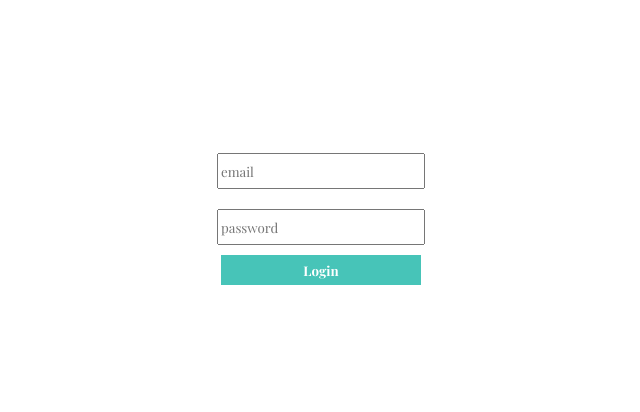
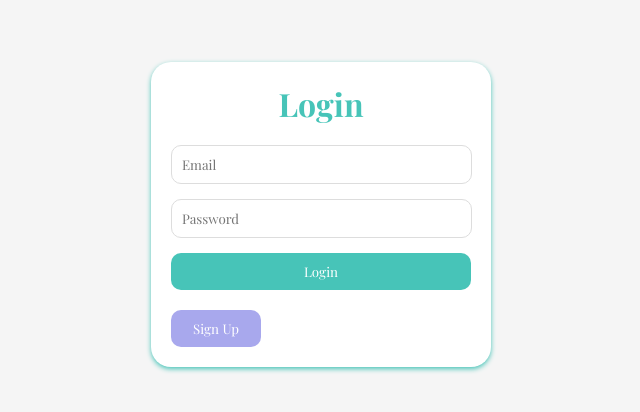
Before and after one commit to Aristox173/autohub, a React (Create React App) app: page /login in a window 1280 px wide. Shown: the part 186-598 px from the top of the page, without its empty margins (319-959 px from the left). Built offline with nearby package versions, Linux system fonts and the light colour scheme; no server answers; a web font is replaced by a local one.

Commit message:
Add Logout

```diff
--- a/src/styles/login.scss
+++ b/src/styles/login.scss
@@ -1,34 +1,68 @@
 .login {
+    display: flex;
+    justify-content: center;
+    align-items: center;
     height: 100vh;
-    display: flex;
-    align-items: center;
-    justify-content: center;
+    background-color: #f5f5f5;
 
-    form {
-        display: flex;
-        flex-direction: column;
-        align-items: center;
+    .loginContainer {
+        width: 300px;
+        padding: 20px;
+        background-color: #fff;
+        border-radius: 20px;
+        box-shadow: 0 2px 5px rgba(71, 196, 184, 1);
 
-        input {
-            width: 200px;
-            height: 30px;
-            margin: 10px;
+        .loginHeader {
+            margin-bottom: 20px;
+
+            h1 {
+                text-align: center;
+                color: rgba(71, 196, 184, 1);
+            }
         }
 
-        button {
-            width: 200px;
-            height: 30px;
-            border: none;
-            background-color: rgb(71, 196, 184);
-            color: white;
-            font-weight: bold;
-            cursor: pointer;
+        .loginForm {
+            display: flex;
+            flex-direction: column;
+
+            .loginInput {
+                width: 93%;
+                padding: 10px;
+                margin-bottom: 15px;
+                border: 1px solid #ddd;
+                border-radius: 10px;
+            }
+
+            .loginBtn {
+                width: 100%;
+                padding: 10px;
+                background-color: rgba(71, 196, 184, 1);
+                color: #fff;
+                border: none;
+                border-radius: 10px;
+                cursor: pointer;
+                transition: background-color 0.3s ease;
+            }
+
+            .loginBtn:hover {
+                background-color: rgb(63, 171, 158);
+            }
         }
 
-        span{
-            font-size: 12px;
-            color: red;
-            margin-top: 10px;
+        .signButton {
+            width: 30%;
+            padding: 10px;
+            margin-top: 20px;
+            background-color: rgb(168, 168, 237);
+            color: #fff;
+            border: none;
+            border-radius: 10px;
+            cursor: pointer;
+            transition: background-color 0.3s ease;
+        }
+
+        .signButton:hover {
+            background-color: rgb(125, 125, 173);
         }
     }
 }
--- a/src/views/Login.jsx
+++ b/src/views/Login.jsx
@@ -4,6 +4,7 @@ import { signInWithEmailAndPassword } from "firebase/auth";
 import { auth } from "../firebase/firebase";
 import { useNavigate } from "react-router-dom";
 import { AuthContext } from "../context/AuthContext";
+import Swal from "sweetalert2";
 
 const Login = () => {
   const [error, setError] = useState(false);
@@ -17,6 +18,11 @@ const Login = () => {
   const handleLogin = (e) => {
     e.preventDefault();
 
+    if (!email || !password) {
+      Swal.fire("Please enter both email and password!");
+      return;
+    }
+
     signInWithEmailAndPassword(auth, email, password)
       .then((userCredential) => {
         // Signed up
@@ -25,25 +31,39 @@ const Login = () => {
         navigate("/");
       })
       .catch((error) => {
+        Swal.fire("Invalid email or password. Please try again.");
+
         setError(true);
       });
   };
+
   return (
     <div className="login">
+      <div className="loginContainer">
+        <div className="loginHeader">
+          <h1>Login</h1>
+        </div>
+        <div className="loginForm">
           <form onSubmit={handleLogin}>
             <input
               type="email"
-          placeholder="email"
+              placeholder="Email"
               onChange={(e) => setEmail(e.target.value)}
+              className="loginInput"
             />
             <input
               type="password"
-          placeholder="password"
+              placeholder="Password"
               onChange={(e) => setPassword(e.target.value)}
+              className="loginInput"
             />
-        <button type="submit">Login</button>
-        {error && <span>Wrong Email or Password!</span>}
+            <button type="submit" className="loginBtn">
+              Login
+            </button>
           </form>
+          <button className="signButton">Sign Up</button>
+        </div>
+      </div>
     </div>
   );
 };
--- a/src/views/components/DayNightToggle.jsx
+++ /dev/null
@@ -1,19 +0,0 @@
-import "../../styles/daynighttoggle.scss"
-
-function DayNightToggle() {
-  return (
-    <div>
-        <input type="checkbox" id='darkmode-toggle'/>
-        <label for="darkmode-toggle">
-            <svg className="moon" viewBox="0 0 24 24" fill="none" xmlns="http://www.w3.org/2000/svg">
-                <path d="M3.32031 11.6835C3.32031 16.6541 7.34975 20.6835 12.3203 20.6835C16.1075 20.6835 19.3483 18.3443 20.6768 15.032C19.6402 15.4486 18.5059 15.6834 17.3203 15.6834C12.3497 15.6834 8.32031 11.654 8.32031 6.68342C8.32031 5.50338 8.55165 4.36259 8.96453 3.32996C5.65605 4.66028 3.32031 7.89912 3.32031 11.6835Z" stroke="#000000" stroke-width="2" stroke-linecap="round" stroke-linejoin="round"/>
-            </svg>
-            <svg className="sun" viewBox="0 0 24 24" fill="none" xmlns="http://www.w3.org/2000/svg">
-                <path d="M12 3V4M12 20V21M4 12H3M6.31412 6.31412L5.5 5.5M17.6859 6.31412L18.5 5.5M6.31412 17.69L5.5 18.5001M17.6859 17.69L18.5 18.5001M21 12H20M16 12C16 14.2091 14.2091 16 12 16C9.79086 16 8 14.2091 8 12C8 9.79086 9.79086 8 12 8C14.2091 8 16 9.79086 16 12Z" stroke="#000000" stroke-width="2" stroke-linecap="round" stroke-linejoin="round"/>
-            </svg>
-        </label>
-    </div>
-  )
-}
-
-export default DayNightToggle
--- a/src/views/components/Sidebar.jsx
+++ b/src/views/components/Sidebar.jsx
@@ -1,5 +1,4 @@
 import "../../styles/sidebar.scss";
-import DayNightToggle from "../components/DayNightToggle";
 import DashboardCustomizeOutlinedIcon from "@mui/icons-material/DashboardCustomizeOutlined";
 import CarRepairOutlinedIcon from "@mui/icons-material/CarRepairOutlined";
 import HomeRepairServiceOutlinedIcon from "@mui/icons-material/HomeRepairServiceOutlined";
@@ -11,8 +10,40 @@ import SettingsSuggestOutlinedIcon from "@mui/icons-material/SettingsSuggestOutl
 import AccountBoxOutlinedIcon from "@mui/icons-material/AccountBoxOutlined";
 import ExitToAppOutlinedIcon from "@mui/icons-material/ExitToAppOutlined";
 import { Link } from "react-router-dom";
+import { signOut } from "firebase/auth";
+import { auth } from "../../firebase/firebase";
+import { AuthContext } from "../../context/AuthContext.js";
+import { useContext, useEffect } from "react";
+import { useNavigate, useLocation } from "react-router-dom";
 
 const Sidebar = () => {
+  const { dispatch } = useContext(AuthContext);
+  const navigate = useNavigate();
+  const location = useLocation();
+
+  const handleLogout = async (e) => {
+    e.preventDefault();
+
+    try {
+      await signOut(auth); // Sign out using Firebase auth
+
+      // Update the state to logout the user
+      dispatch({ type: "LOGOUT" });
+
+      // Redirect to the login page
+      navigate("/login");
+    } catch (error) {
+      console.error("Error signing out:", error);
+    }
+  };
+
+  /*useEffect(() => {
+    if (location.pathname === "") {
+      console.log("You are on the login page.");
+    } else {
+    }
+  }, [location.pathname]);*/
+
   return (
     <div className="sidebar">
       <div className="top">
@@ -118,7 +149,7 @@ const Sidebar = () => {
             </button>
           </li>
           <li>
-            <button>
+            <button onClick={handleLogout}>
               <span>
                 <ExitToAppOutlinedIcon className="icon" />
                 Logout
@@ -128,9 +159,7 @@ const Sidebar = () => {
         </ul>
       </div>
       <hr />
-      <div className="bottom">
-        <DayNightToggle />
-      </div>
+      <div className="bottom"></div>
     </div>
   );
 };
```
Also changed, not shown: src/styles/daynighttoggle.scss (deleted, +0 -70 lines). Lines whose indentation alone changed are shown as unchanged.
